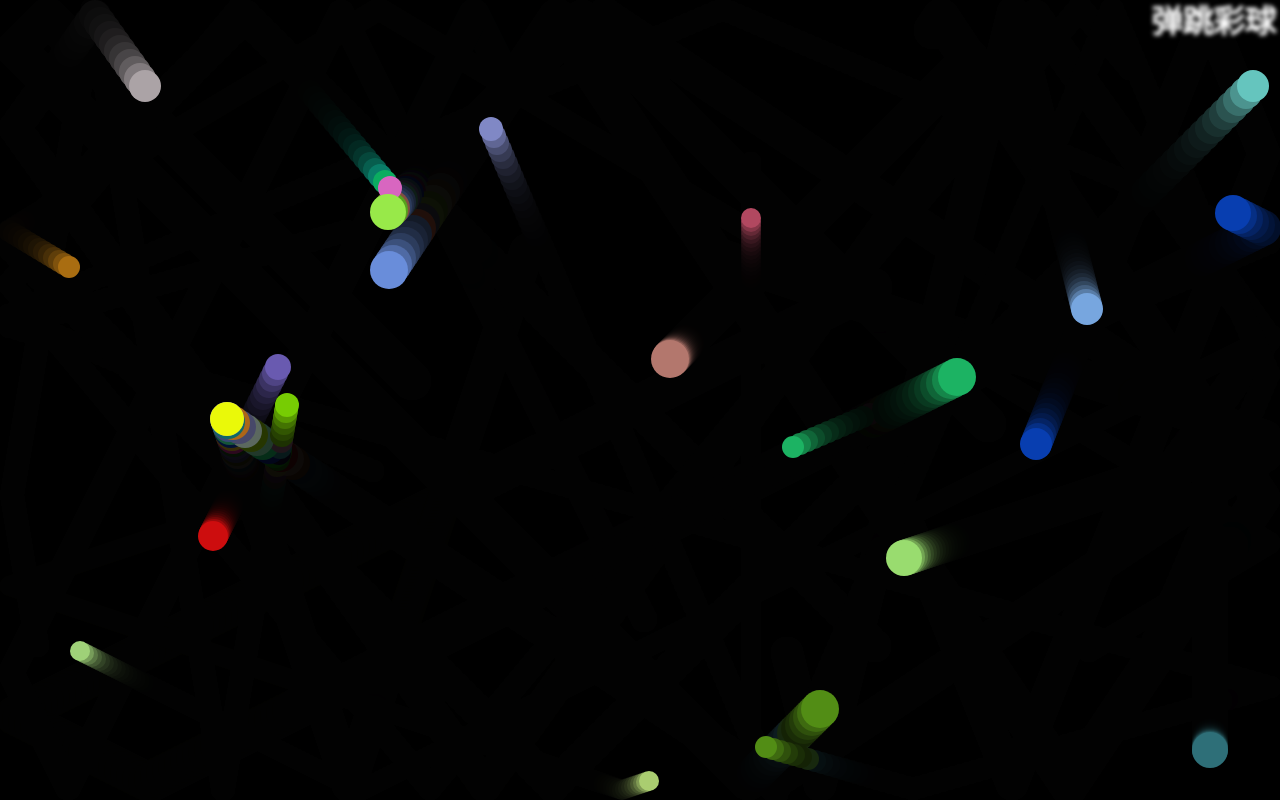
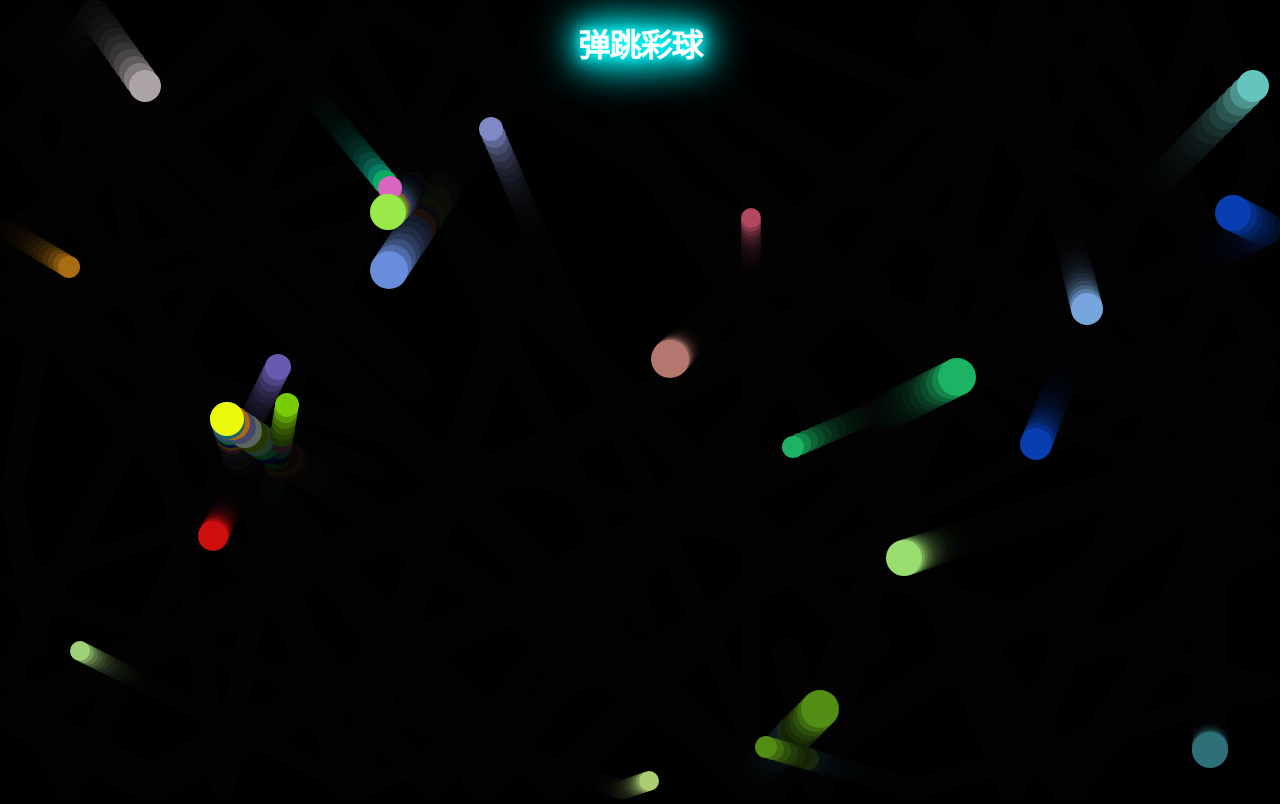
Before and after one commit to FuchengPeng/second-Web, a plain HTML site: page index.html in a window 1280 px wide. Drawn offline with Linux system fonts and the light colour scheme.

Commit message:
Update style.css

```diff
--- a/style.css
+++ b/style.css
@@ -1,5 +1,7 @@
 html, body {
   margin: 0;
+  padding: 0;
+  background: #000;
 }
 
 html {
@@ -17,9 +19,9 @@ h1 {
   letter-spacing: -1px;
   position: absolute;
   margin: 0;
-  top: -4px;
-  right: 5px;
-
-  color: transparent;
-  text-shadow: 0 0 4px white;
+  top: 20px;
+  left: 50%;
+  transform: translateX(-50%);
+  color: #fff;
+  text-shadow: 0 0 10px #0ff, 0 0 20px #0ff, 0 0 30px #0ff, 0 0 40px #0ff, 0 0 50px #0ff, 0 0 60px #0ff;
 }
```
